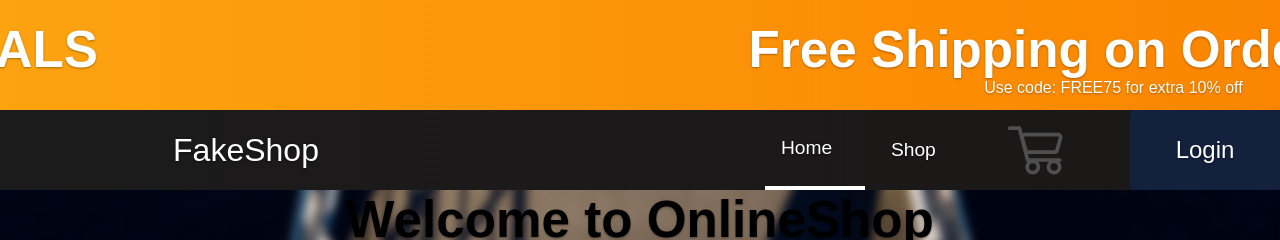
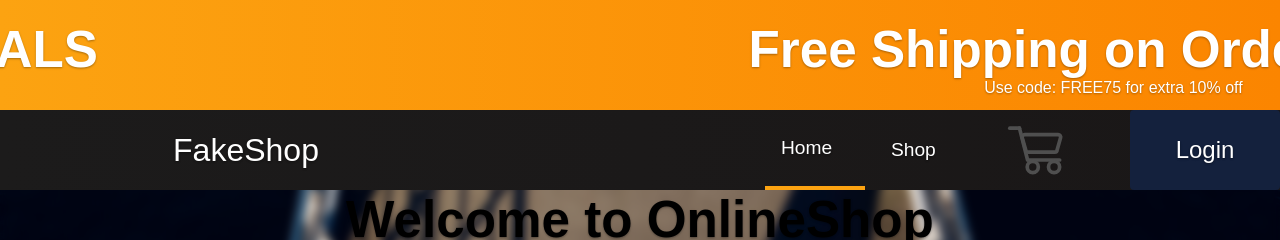
Before and after one commit to pinkx-xlink/react-shopping-cart-project, a React (Create React App) app in the folder shopping-cart/: page / in a window 1280 px wide. In both pictures the pointer is over the link "Home". Shown: the top 240 px of the page. Built offline with nearby package versions, Linux system fonts and the light colour scheme; no server answers.

Commit message:
Change the .nav-links:hover border color from white to gold (#fca311)

```diff
--- a/shopping-cart/src/components/Navbar.css
+++ b/shopping-cart/src/components/Navbar.css
@@ -86,7 +86,7 @@
   }
 
   .nav-links:hover {
-    border-bottom: 4px solid #fff;
+    border-bottom: 4px solid #fca311;
     transition: all 0.2s ease-out;
   }
 
```
